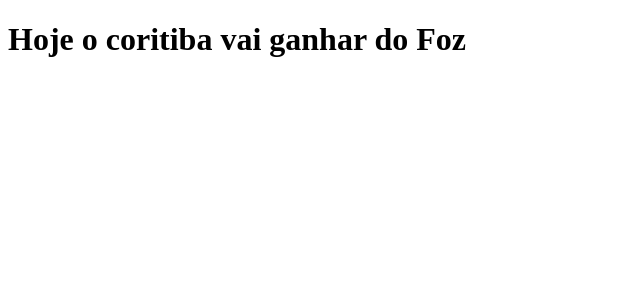
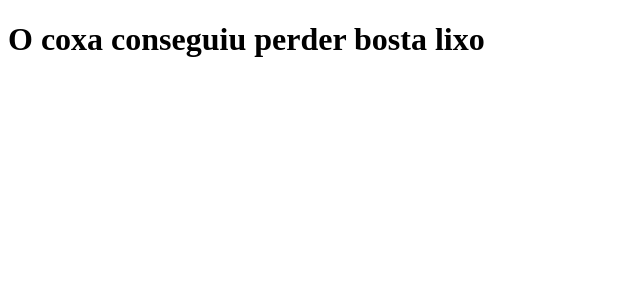
Before and after one commit to marioloco123/clone-tabnews, a Next.js app: page / in a window 1280 px wide. Shown: the top 300 px of the page, without its empty margins (0-640 px from the left). Built offline with nearby package versions, Linux system fonts and the light colour scheme.

Commit message:
alteraçao na mensagem principal da página

```diff
--- a/pages/index.js
+++ b/pages/index.js
@@ -1,5 +1,5 @@
 function Home() {
-  return <h1>Hoje o coritiba vai ganhar do Foz</h1>;
+  return <h1>O coxa conseguiu perder bosta lixo</h1>;
 }
 
 function teste() {
```
